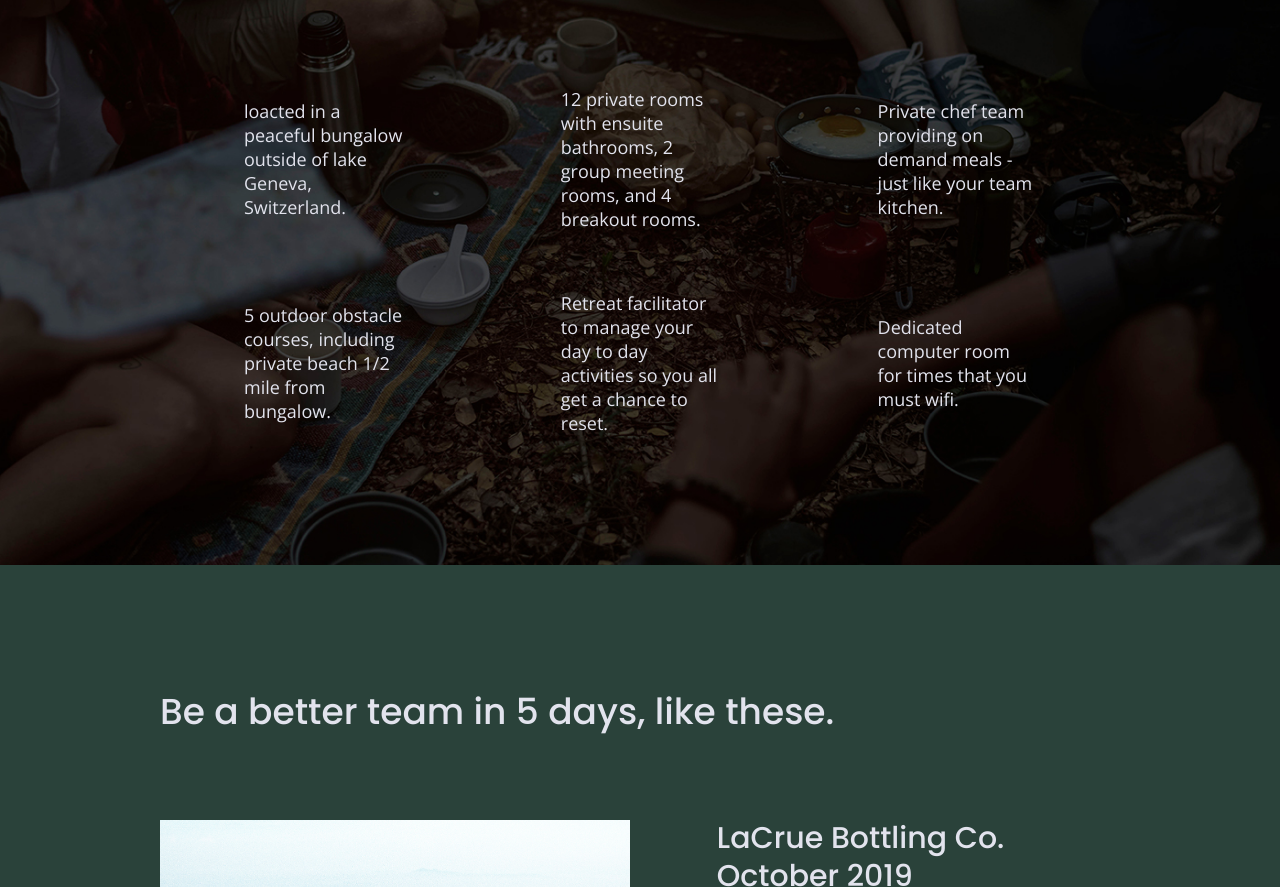
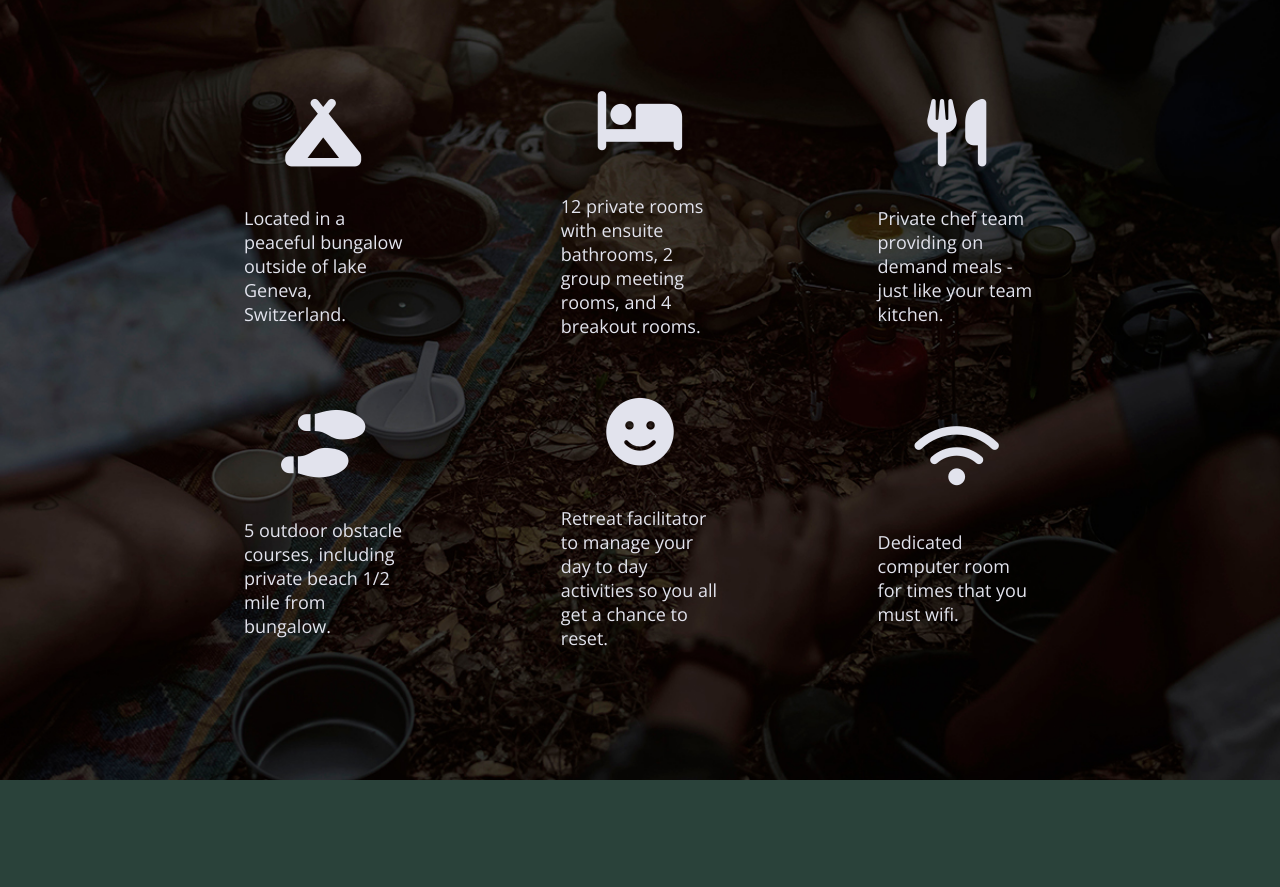
Before and after one commit to RuthB-arry/206-unplugged, a website built with Parcel: page index.html in a window 1280 px wide. Shown: the part 1267-2154 px from the top of the page. Built offline with nearby package versions, Linux system fonts and the light colour scheme.

Commit message:
add icons

```diff
--- a/css/main.css
+++ b/css/main.css
@@ -296,6 +296,10 @@ input[type=button] {
   background-size: cover;
   background-repeat:no-repeat;
   background-position: center;
+}
+.features i {
+	font-size: 3.75em;
+        margin-bottom: 40px;
 }
 .features h2 {
   margin-bottom: 60px;
--- a/index.html
+++ b/index.html
@@ -23,6 +23,8 @@
 
 <!-- Google Fonts -->
   <link href="https://fonts.googleapis.com/css?family=Open+Sans:400,700|Poppins:500,700" rel="stylesheet">
+  <script src="https://kit.fontawesome.com/55855c1a43.js" crossorigin="anonymous">
+  </script>
 </head>
 
 <body>
@@ -73,31 +75,37 @@
             <div class="features-items">
               <article>
             <p class="fontawesome-icon">
+              <i class="fas fa-campground"></i>
             </p>
-            <p class="features-item-description">loacted in a peaceful bungalow outside of lake Geneva, Switzerland.</p>
+            <p class="features-item-description">Located in a peaceful bungalow outside of lake Geneva, Switzerland.</p>
             </article>
         <article>
           <p class="fontawesome-icon">
+            <i class="fas fa-bed"></i>
           </p>
           <p class="features-item-description">12 private rooms with ensuite bathrooms, 2 group meeting rooms, and 4 breakout rooms.</p>
         </article>
         <article>
           <p class="fontawesome-icon">
+            <i class="fas fa-utensils"></i>
           </p>
           <p class="features-item-description">Private chef team providing on demand meals - just like your team kitchen.</p>
           </article>
           <article>
             <p class="fontawesome-icon">
+              <i class="fas fa-shoe-prints"></i>
             </p>
           <p class="features-item-description">5 outdoor obstacle courses, including private beach 1/2 mile from bungalow.</p>
           </article>
           <article>
             <p class="fontawesome-icon">
+              <i class="fas fa-smile"></i>
             </p>
           <p class="features-item-description">Retreat facilitator to manage your day to  day activities so you all get a chance to reset.</p>
           </article>
           <article>
             <p class="fontawesome-icon">
+              <i class="fas fa-wifi"></i>
             </p>
           <p class="features-item-description">Dedicated computer room for times that you must wifi.</p>
           </article>
```
Also changed, not shown: about/index.html (+3 -1 lines), faq/index.html (+3 -1 lines).
